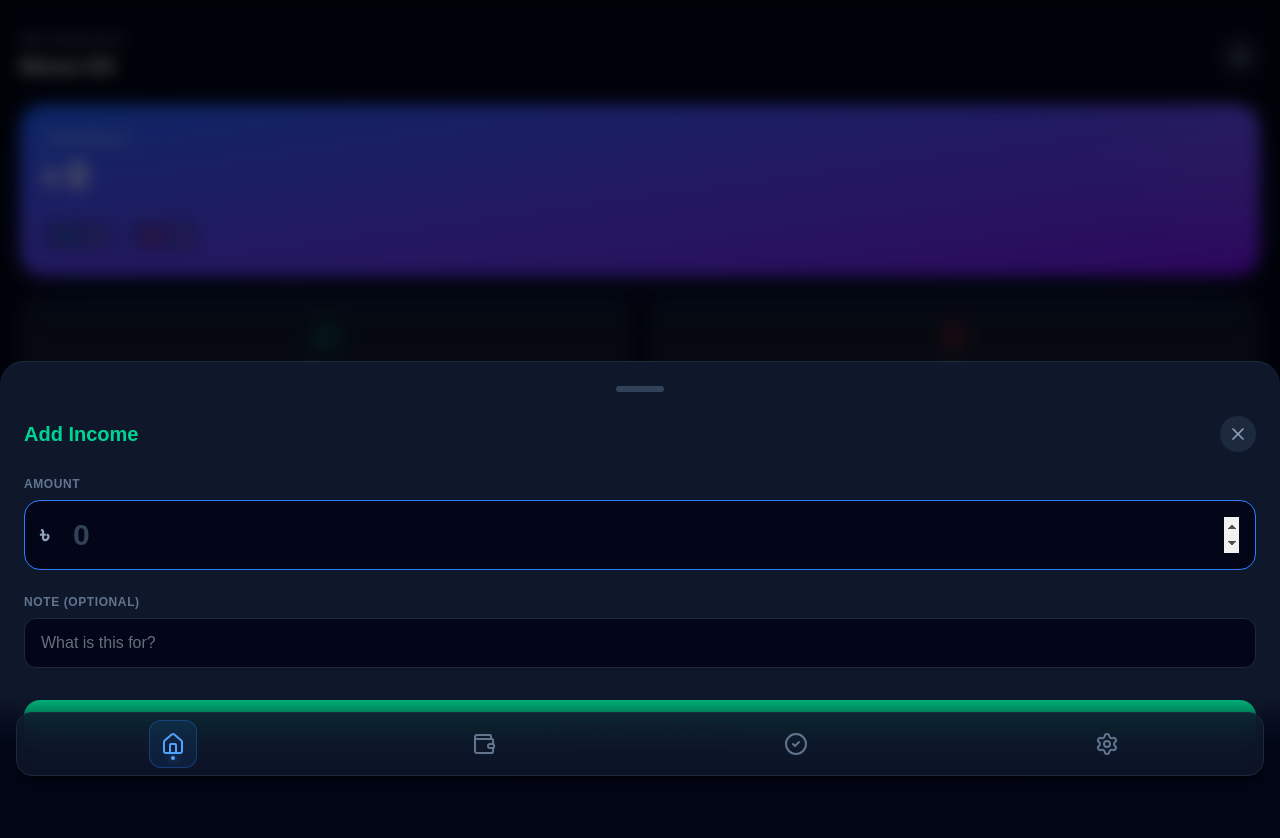
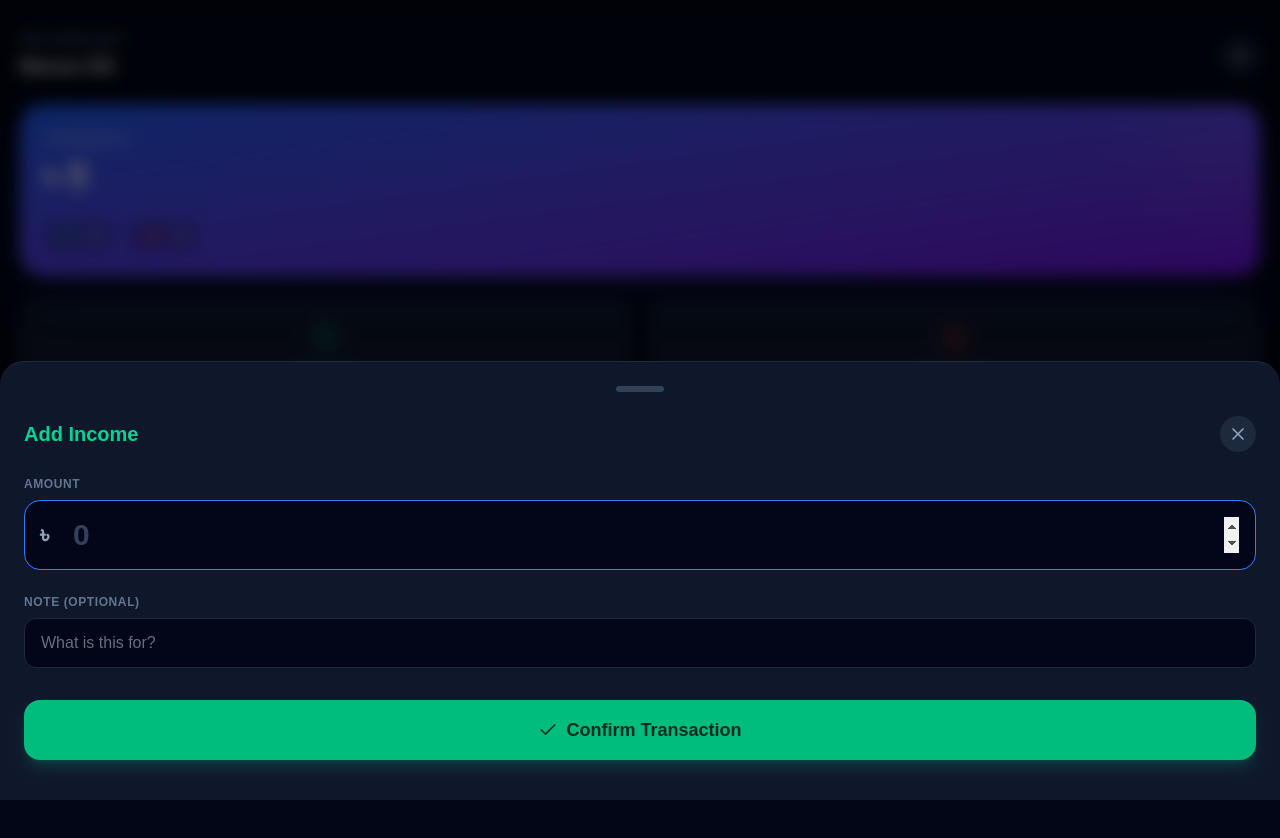
Before and after one commit to Ashikur07/Nexus, a Next.js app: page / in a window 1280 px wide. Both pictures are taken after a click on the button "Add Income". Shown: the top 838 px of the page. Built offline with nearby package versions, Linux system fonts and the light colour scheme.

Commit message:
fixed modal button issue

```diff
--- a/src/components/TransactionDrawer.js
+++ b/src/components/TransactionDrawer.js
@@ -49,7 +49,7 @@ export default function TransactionDrawer({ isOpen, onClose, type, onSave }) {
             animate={{ opacity: 1 }}
             exit={{ opacity: 0 }}
             onClick={onClose}
-            className="fixed inset-0 bg-black/60 z-50 backdrop-blur-sm"
+            className="fixed inset-0 bg-black/60 z-60 backdrop-blur-sm"
           />
 
           {/* Drawer Panel */}
@@ -58,7 +58,7 @@ export default function TransactionDrawer({ isOpen, onClose, type, onSave }) {
             animate={{ y: 0 }}
             exit={{ y: "100%" }}
             transition={{ type: "spring", damping: 25, stiffness: 300 }}
-            className="fixed bottom-0 left-0 right-0 bg-slate-900 border-t border-slate-800 rounded-t-3xl z-50 p-6 pb-10"
+            className="fixed bottom-0 left-0 right-0 bg-slate-900 border-t border-slate-800 rounded-t-3xl z-60 p-6 pb-10"
           >
             {/* Handle Bar */}
             <div className="w-12 h-1.5 bg-slate-700 rounded-full mx-auto mb-6" />
```
